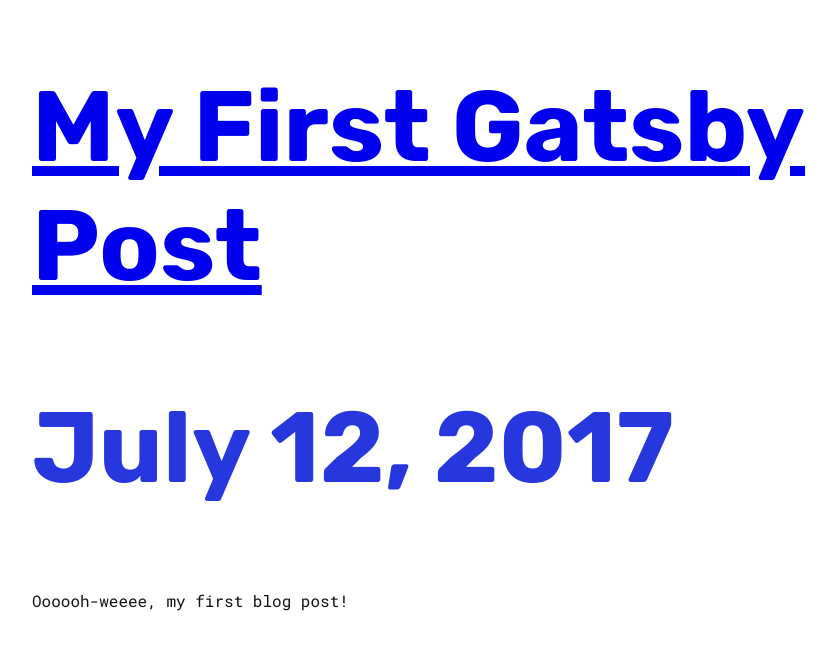
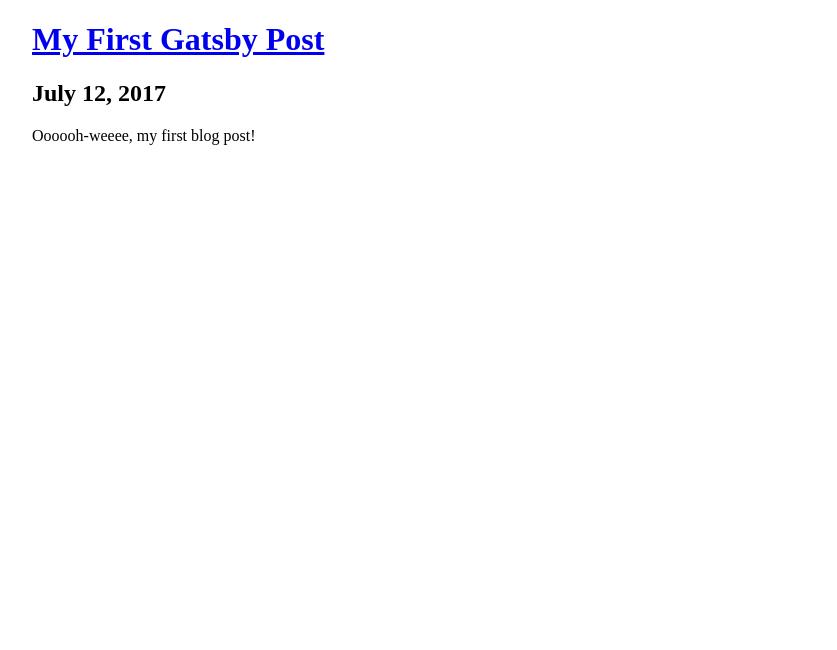
Before and after one commit to scarsam/gatsby-website, a Gatsby site: page / in a window 1280 px wide. Shown: the whole page, without its empty margins (128-965 px from the left). Built offline with nearby package versions, Linux system fonts and the light colour scheme; Gatsby itself is replaced by a stand-in of ours.

Commit message:
Added typography plugin

```diff
--- a/gatsby-config.js
+++ b/gatsby-config.js
@@ -1,7 +1,9 @@
 module.exports = {
+  pathPrefix: `/dev`,
   plugins: [
     `gatsby-plugin-sass`,
     `gatsby-transformer-remark`,
+    `gatsby-plugin-typography`,
     {
       resolve: `gatsby-source-filesystem`,
       options: {
@@ -16,5 +18,4 @@
       }
     },
   ],
-  pathPrefix: `/dev`
 };
--- a/package.json
+++ b/package.json
@@ -12,6 +12,7 @@
     "gatsby": "^1.3.2",
     "gatsby-link": "^1.3.2",
     "gatsby-plugin-sass": "^1.0.1",
+    "gatsby-plugin-typography": "^1.7.0",
     "gatsby-source-filesystem": "^1.4.1",
     "gatsby-transformer-remark": "^1.1.0",
     "normalize.css": "^7.0.0",
--- a/src/styles/typography.scss
+++ b/src/styles/typography.scss
@@ -1,14 +1,14 @@
 @import url('https://fonts.googleapis.com/css?family=Roboto+Mono:400,500|Rubik:700,900');
 
-body {
-  color: $black;
-  font-family: 'Roboto Mono', monospace;
-}
-h1,
-h2,
-h3,
-h4 {
-  color: $blue;
-  font-family: 'Rubik', sans-serif;
-  font-size: 100px;
-}
+//body {
+//  color: $black;
+//  font-family: 'Roboto Mono', monospace;
+//}
+//h1,
+//h2,
+//h3,
+//h4 {
+//  color: $blue;
+//  font-family: 'Rubik', sans-serif;
+//  font-size: 100px;
+//}
```
